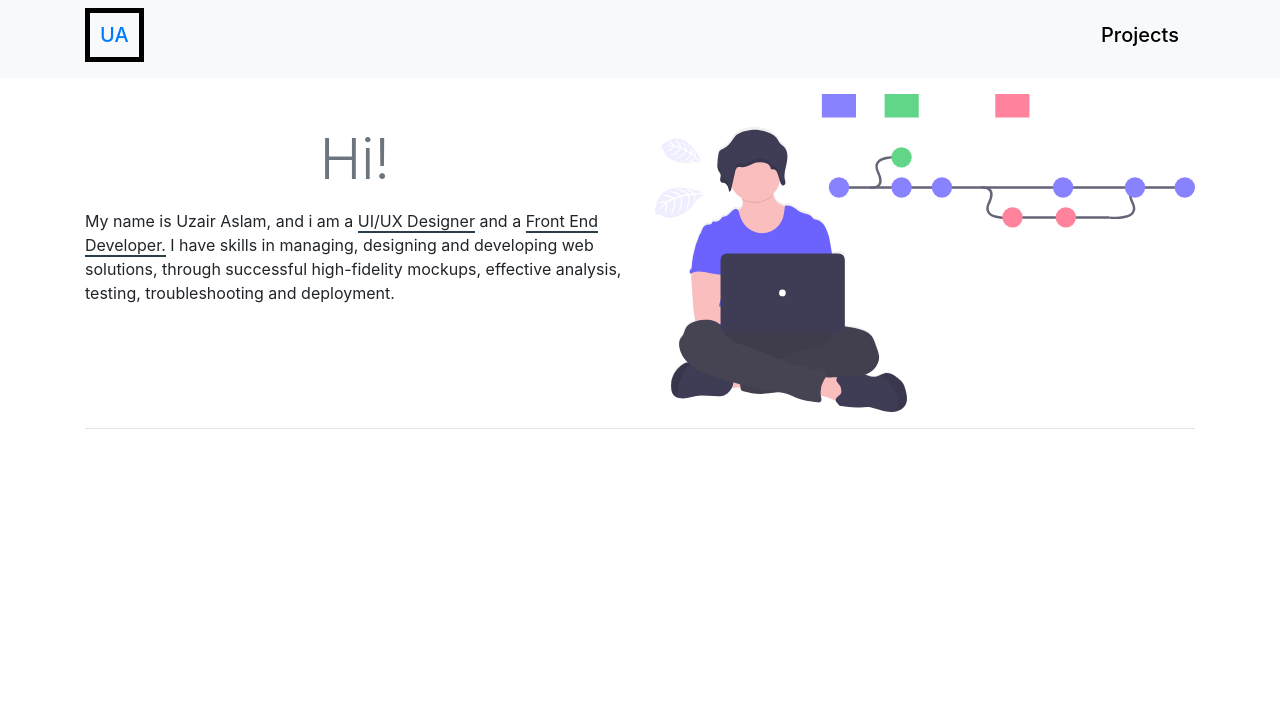
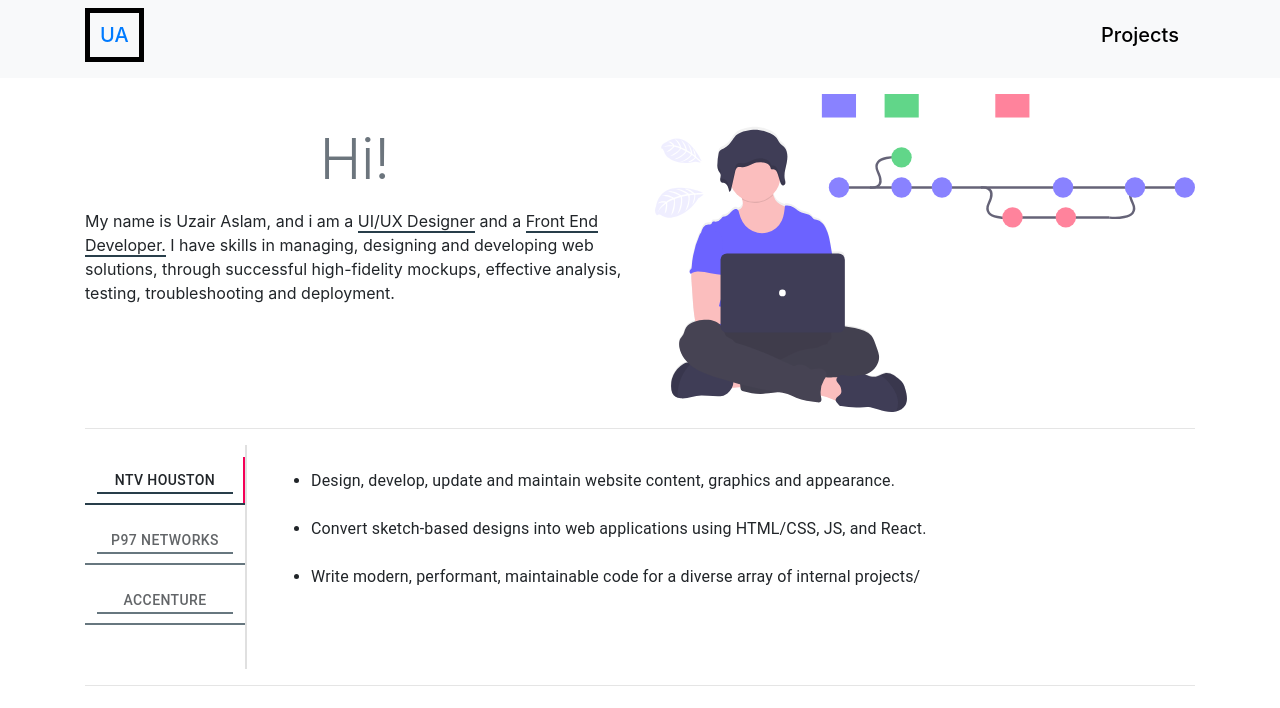
Before and after one commit to uzairasla/portfolio-1, a React (Create React App) app: page / in a window 1280 px wide. Shown: the top 708 px of the page. Built offline with nearby package versions, Linux system fonts and the light colour scheme.

Commit message:
added tab functionality including all work experience, 3 bullet points for each

```diff
--- a/package.json
+++ b/package.json
@@ -4,6 +4,7 @@
   "private": true,
   "dependencies": {
     "@material-ui/core": "^4.11.0",
+    "@material-ui/lab": "^4.0.0-alpha.56",
     "@testing-library/jest-dom": "^4.2.4",
     "@testing-library/react": "^9.3.2",
     "@testing-library/user-event": "^7.1.2",
--- a/public/index.html
+++ b/public/index.html
@@ -15,8 +15,8 @@
       user's mobile device or desktop. See https://developers.google.com/web/fundamentals/web-app-manifest/
     -->
     <link rel="manifest" href="%PUBLIC_URL%/manifest.json" />
-    <!--
-      Notice the use of %PUBLIC_URL% in the tags above.
+
+    <!-- Notice the use of %PUBLIC_URL% in the tags above.
       It will be replaced with the URL of the `public` folder during the build.
       Only files inside the `public` folder can be referenced from the HTML.
 
@@ -28,6 +28,7 @@
   </head>
   <body>
     <noscript>You need to enable JavaScript to run this app.</noscript>
+
     <div id="root"></div>
     <!--
       This HTML file is a template.
--- a/src/App.js
+++ b/src/App.js
@@ -4,6 +4,7 @@ import "bootstrap/dist/css/bootstrap.min.css";
 import Header from "./Components/Header";
 import { BrowserRouter } from "react-router-dom";
 import Hero from "./Components/Hero";
+import JobTabs from "./Components/Experience";
 
 function App() {
   return (
@@ -11,6 +12,9 @@ function App() {
       <div>
         <Header />
         <Hero />
+        <div className="container">
+          <JobTabs />
+        </div>
       </div>
     </BrowserRouter>
   );
--- /dev/null
+++ b/src/Components/Experience.js
@@ -0,0 +1,138 @@
+import React from "react";
+import PropTypes from "prop-types";
+import { makeStyles } from "@material-ui/core/styles";
+import Tabs from "@material-ui/core/Tabs";
+import Tab from "@material-ui/core/Tab";
+import Typography from "@material-ui/core/Typography";
+import Box from "@material-ui/core/Box";
+
+function TabPanel(props) {
+  const { children, value, index, ...other } = props;
+
+  return (
+    <div
+      role="tabpanel"
+      hidden={value !== index}
+      id={`vertical-tabpanel-${index}`}
+      aria-labelledby={`vertical-tab-${index}`}
+      {...other}
+    >
+      {value === index && (
+        <Box p={3}>
+          <Typography>{children}</Typography>
+        </Box>
+      )}
+    </div>
+  );
+}
+
+TabPanel.propTypes = {
+  children: PropTypes.node,
+  index: PropTypes.any.isRequired,
+  value: PropTypes.any.isRequired,
+};
+
+function a11yProps(index) {
+  return {
+    id: `vertical-tab-${index}`,
+    "aria-controls": `vertical-tabpanel-${index}`,
+  };
+}
+
+const useStyles = makeStyles((theme) => ({
+  root: {
+    marginTop: "12px",
+    flexGrow: 1,
+    backgroundColor: theme.palette.background.paper,
+    display: "flex",
+    height: 224,
+  },
+  tabs: {
+    borderRight: `2px solid ${theme.palette.divider}`,
+  },
+  tab: {
+    marginTop: "12px",
+    borderBottom: "none",
+  },
+}));
+
+export default function VerticalTabs() {
+  const classes = useStyles();
+  const [value, setValue] = React.useState(0);
+
+  const handleChange = (event, newValue) => {
+    setValue(newValue);
+  };
+
+  return (
+    <>
+      <div className={classes.root}>
+        <Tabs
+          orientation="vertical"
+          variant="scrollable"
+          value={value}
+          onChange={handleChange}
+          aria-label="Vertical tabs example"
+          className={classes.tabs}
+        >
+          <Tab className={classes.tab} label="NTV Houston" {...a11yProps(0)} />
+          <Tab className={classes.tab} label="P97 Networks" {...a11yProps(1)} />
+          <Tab className={classes.tab} label="Accenture" {...a11yProps(2)} />
+        </Tabs>
+        <TabPanel value={value} index={0}>
+          <ul>
+            <li>
+              Design, develop, update and maintain website content, graphics and
+              appearance.
+            </li>
+            <br />
+            <li>
+              Convert sketch-based designs into web applications using HTML/CSS,
+              JS, and React.
+            </li>
+            <br />
+            <li>
+              Write modern, performant, maintainable code for a diverse array of
+              internal projects/
+            </li>
+          </ul>
+        </TabPanel>
+        <TabPanel value={value} index={1}>
+          <ul>
+            <li>
+              Worked with the team that created layout and visuals including
+              billing page for the Philips 66 app that lets user dispense fuel
+              and collect loyalty.
+            </li>
+            <br />
+            <li>Design and development of UI components using JSX.</li>
+            <br />
+            <li>
+              Heavily used ES6/8 async, await and generator functions for
+              asynchronous task.
+            </li>
+          </ul>
+        </TabPanel>
+        <TabPanel value={value} index={2}>
+          <ul>
+            <li>
+              Used Redux-Saga & Redux-Thunk as middleware for asynchronous api
+              call handling.
+            </li>
+            <br />
+            <li>
+              Developed and maintained code for in-house and client websites
+              primarily using HTML, CSS, Sass, JavaScript, and jQuery
+            </li>
+            <br />
+            <li>
+              Communicate with multi-disciplinary teams of engineers, designers,
+              producers, and clients on a daily basis
+            </li>
+          </ul>
+        </TabPanel>
+      </div>
+      <hr />
+    </>
+  );
+}
--- a/src/Components/Header.js
+++ b/src/Components/Header.js
@@ -4,10 +4,11 @@ import { NavLink } from "react-router-dom";
 const Header = () => {
   return (
     <nav className=" navbar navbar-expand-lg navbar-light bg-light">
-      <div className="container ">
+      <div className="container">
         <NavLink to="/" className=" h5 logo">
           UA
         </NavLink>
+
         <div className="ml-auto h5 mr-3">
           <NavLink to="#projects" className=" navLinks">
             Projects
```
Also changed, not shown: src/setupTests.js (deleted, +0 -5 lines), src/Components/jobTabs.js (deleted), 1 other file (tests, documents, lock files or other folders).
